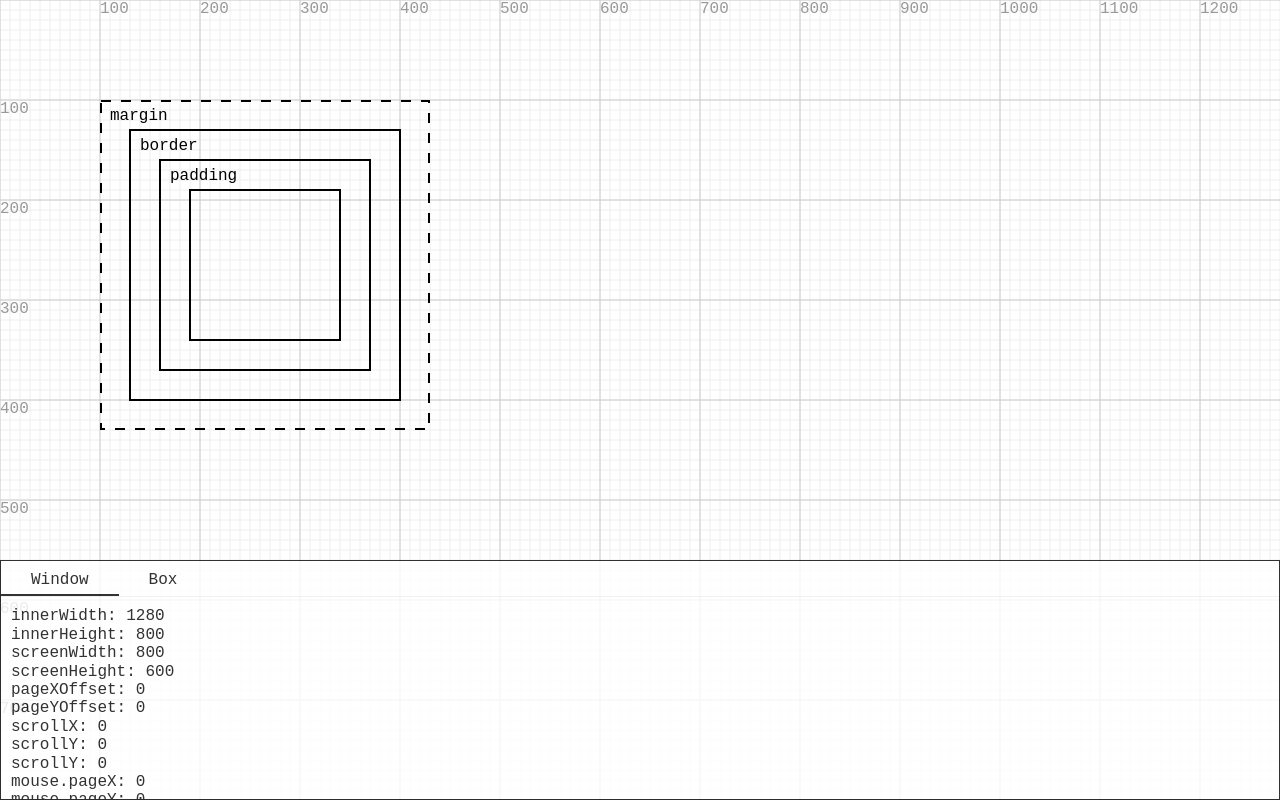
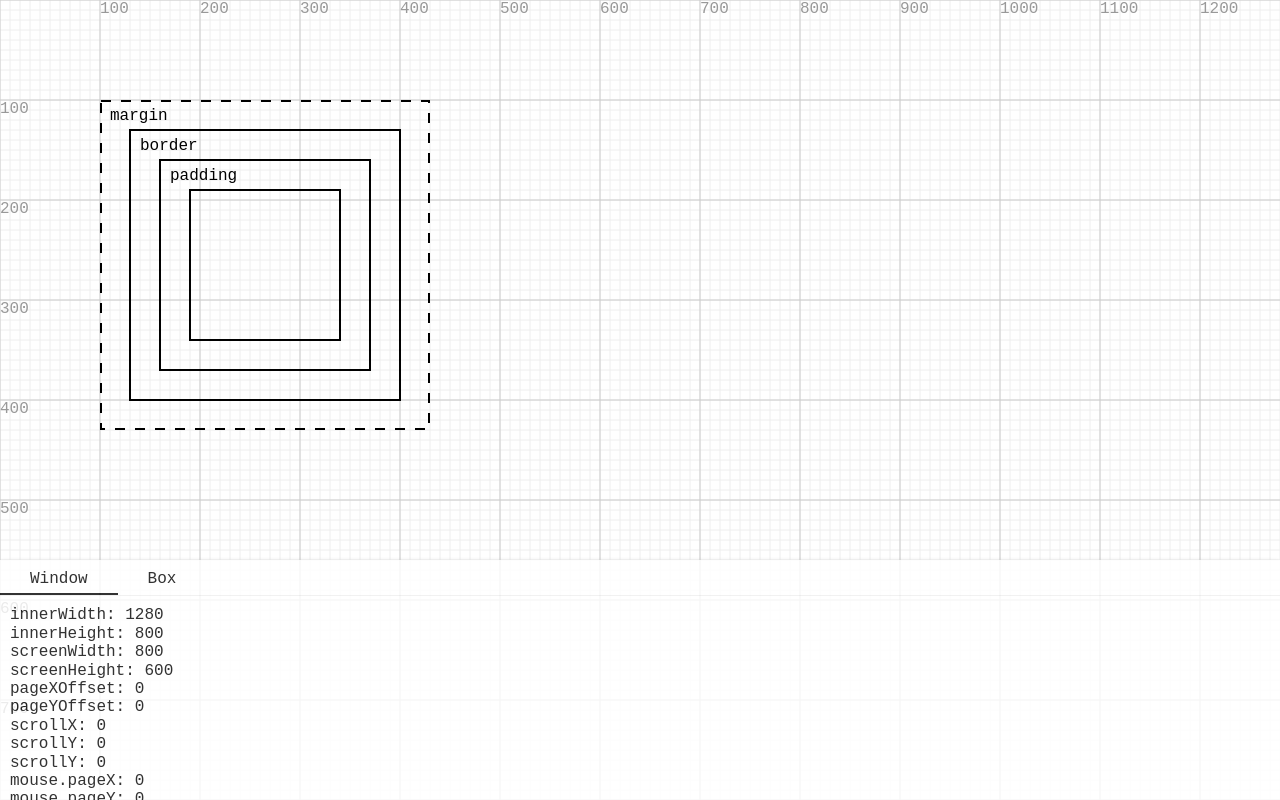
Before and after one commit to swimyoung/web-coordinates, a React app: page / in a window 1280 px wide. Shown: the top 800 px of the page. Built offline with nearby package versions, Linux system fonts and the light colour scheme.

Commit message:
Add box shadow to console view

```diff
--- a/src/Console/index.tsx
+++ b/src/Console/index.tsx
@@ -14,11 +14,11 @@ const StyledDiv = styled.div`
   background-color: #fff;
   opacity: 0.8;
   position: fixed;
-  border: 1px solid;
   bottom: 0;
   left: 0;
   display: flex;
   flex-flow: column;
+  box-shadow: 0 3px 6px rgba(0, 0, 0, 0.16), 0 3px 6px rgba(0, 0, 0, 0.23);
 
   .console-resize-bar {
     width: 100%;
```
